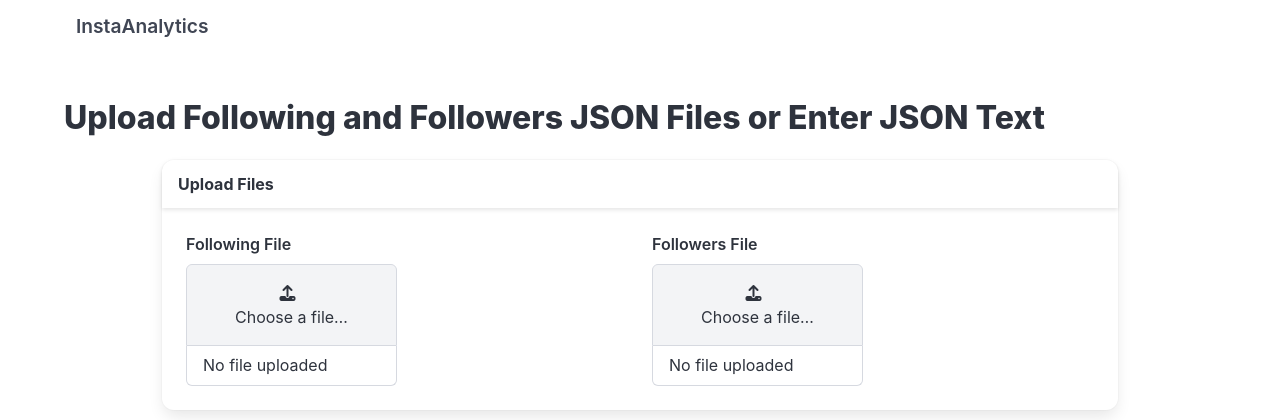
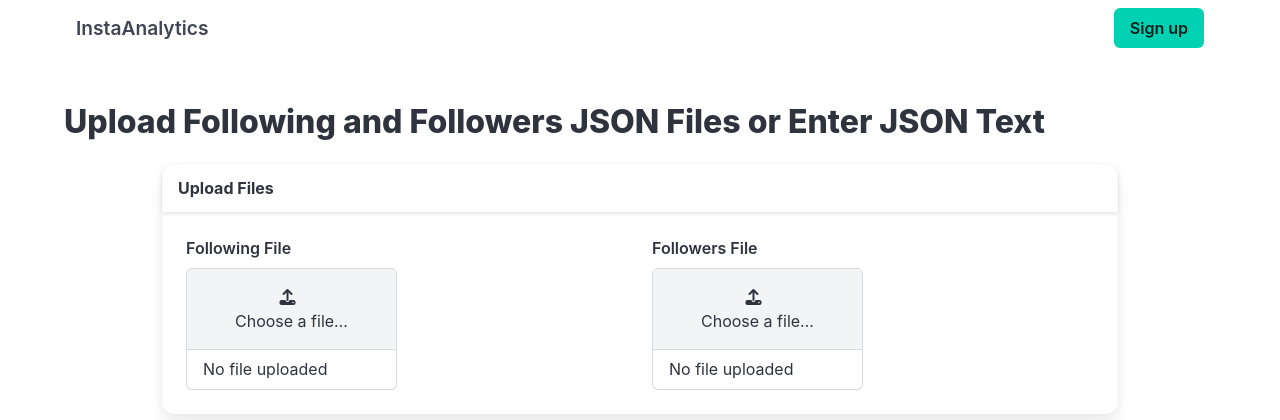
Before and after one commit to ridwaanhall/instagram-following-followers, a Django app: page / in a window 1280 px wide. Shown: the top 420 px of the page. Run offline with Django 4.2, Linux system fonts and the light colour scheme.

Commit message:
feat: enhance base template with meta tags and update navbar links

```diff
--- a/templates/base.html
+++ b/templates/base.html
@@ -1,9 +1,12 @@
 <!DOCTYPE html>
-<html>
+<html lang="en">
     <head>
         <meta charset="utf-8">
         <meta name="viewport" content="width=device-width, initial-scale=1">
         <title>{% block title %}InstaAnalytics{% endblock %}</title>
+        <meta name="description" content="InstaAnalytics helps you analyze your Instagram followers and following.">
+        <meta name="keywords" content="Instagram, Analytics, Followers, Following, InstaAnalytics">
+        <meta name="author" content="Ridwan Halim">
         <link rel="stylesheet" href="https://cdn.jsdelivr.net/npm/bulma@1.0.2/css/bulma.min.css">
         <link rel="stylesheet" href="https://cdnjs.cloudflare.com/ajax/libs/font-awesome/6.4.0/css/all.min.css">
         {% block extra_head %}{% endblock %}
@@ -11,11 +14,12 @@
     <body>
         <nav class="navbar container" role="navigation" aria-label="main navigation">
             <div class="navbar-brand">
-                <a class="navbar-item" href="/">
+            <a class="navbar-item" href="{% url 'upload_file' %}">
                 <strong style="font-size: larger;">InstaAnalytics</strong>
             </a>
 
-                <a role="button" class="navbar-burger burger" aria-label="menu" aria-expanded="false" data-target="navbarBasicExample">
+            <a role="button" class="navbar-burger" aria-label="menu" aria-expanded="false" data-target="navbarBasicExample">
+                <span aria-hidden="true"></span>
                 <span aria-hidden="true"></span>
                 <span aria-hidden="true"></span>
                 <span aria-hidden="true"></span>
@@ -23,8 +27,15 @@
             </div>
 
             <div id="navbarBasicExample" class="navbar-menu">
+
             <div class="navbar-end">
-                    <!-- Add navbar items here if needed -->
+                <div class="navbar-item">
+                <div class="buttons">
+                    <a class="button is-primary" href="{% url 'tutorial' %}">
+                    <strong>Sign up</strong>
+                    </a>
+                </div>
+                </div>
             </div>
             </div>
         </nav>
```
Lines whose indentation alone changed are shown as unchanged.
